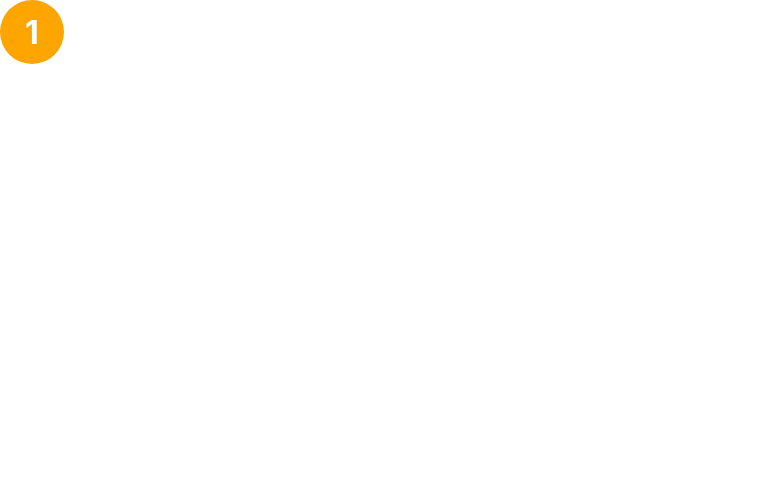
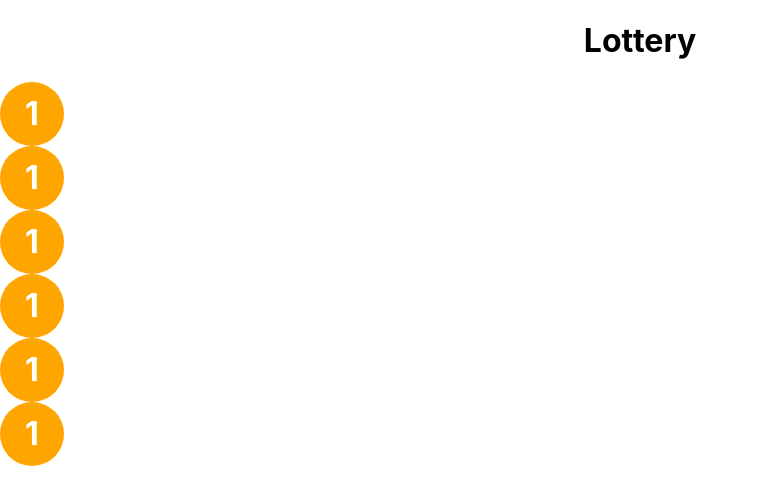
Before and after one commit to Guillermo-Martin/lottery, a React (Create React App) app: page / in a window 1280 px wide. Shown: the top 504 px of the page, without its empty margins (0-758 px from the left). Built offline with nearby package versions, Linux system fonts and the light colour scheme.

Commit message:
Create Lottery container and render in App.js

```diff
--- a/src/App.js
+++ b/src/App.js
@@ -1,11 +1,11 @@
 import React from 'react';
-import Ball from './components/Ball';
+import Lottery from './containers/Lottery';
 import './App.css';
 
 function App() {
   return (
     <div className="App">
-      <Ball />
+      <Lottery />
     </div>
   );
 }
--- /dev/null
+++ b/src/containers/Lottery.js
@@ -0,0 +1,20 @@
+import React, { Component } from 'react';
+import Ball from './../components/Ball';
+
+class Lottery extends Component {
+  render() {
+    return (
+      <div>
+        <h1>Lottery</h1>
+        <Ball />
+        <Ball />
+        <Ball />
+        <Ball />
+        <Ball />
+        <Ball />
+      </div>
+    );
+  }
+}
+
+export default Lottery;
```
